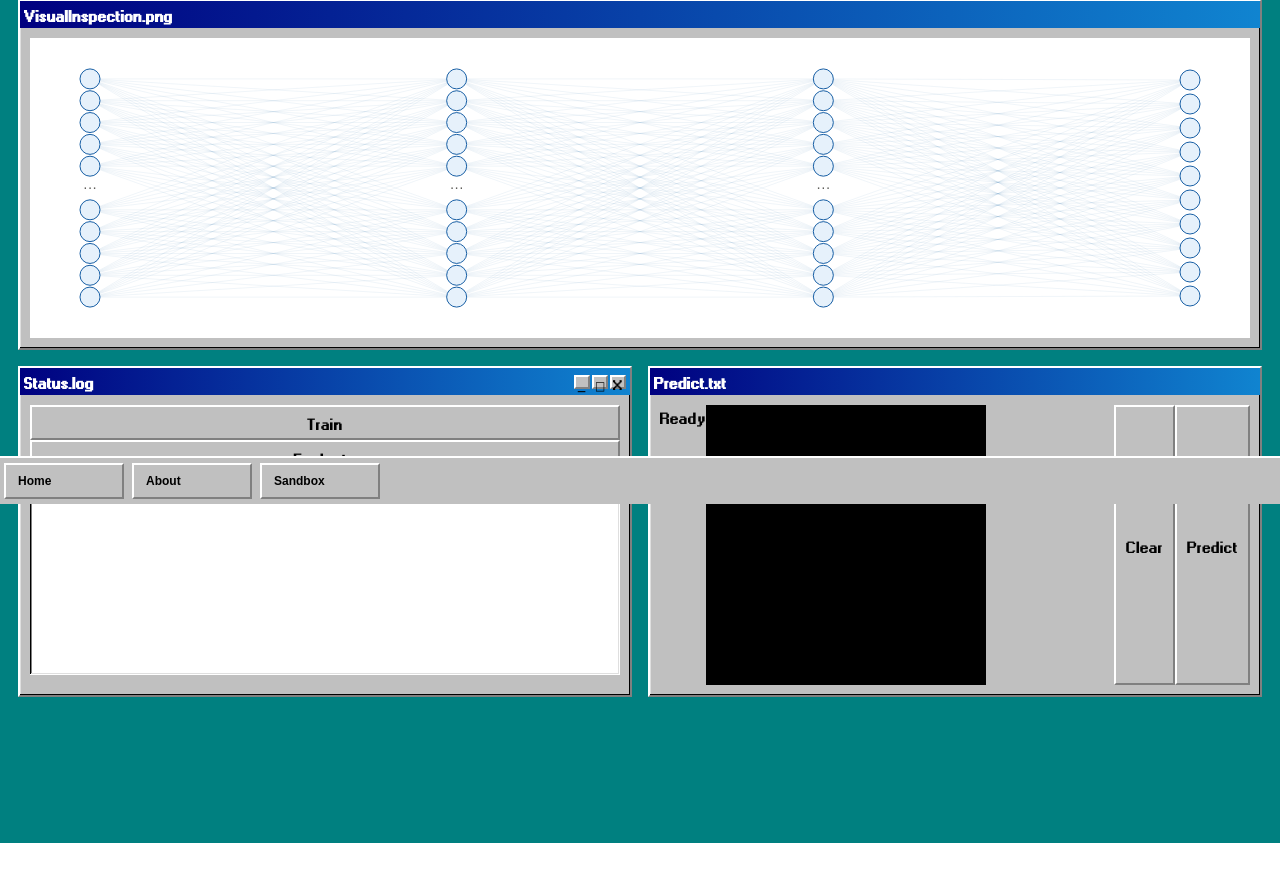
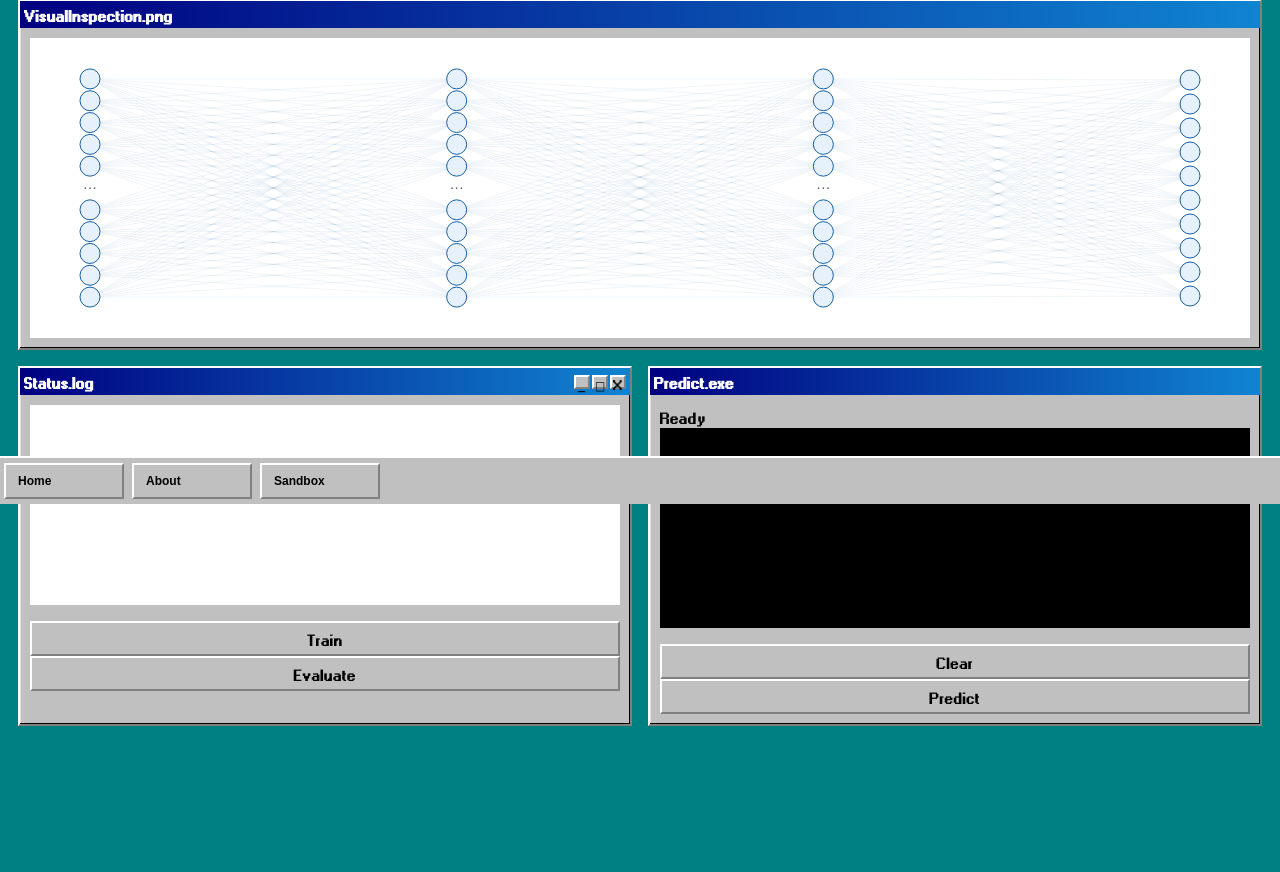
Before and after one commit to jwannamaker/neural-web-tool, a Flask app: page /sandbox/ in a window 1280 px wide. Shown: the part 296-1168 px from the top of the page. Before the commit the page ends 1139 px from the top, so only its background shows below. Run offline with Flask 3, Linux system fonts and the light colour scheme.

Commit message:
Styling changes, polishing for presentation

```diff
--- a/static/js/sandbox.js
+++ b/static/js/sandbox.js
@@ -290,7 +290,7 @@ function drawLossGraph(losses) {
 
     if (losses.length === 0) return;
 
-    const pad    = { top: 20, right: 20, bottom: 30, left: 50 };
+    const pad    = { top: 20, right: 20, bottom: 44, left: 64 };
     const graphW = W - pad.left - pad.right;
     const graphH = H - pad.top  - pad.bottom;
 
@@ -340,6 +340,22 @@ function drawLossGraph(losses) {
     lossCtx.lineTo(pad.left, pad.top + graphH);
     lossCtx.lineTo(pad.left + graphW, pad.top + graphH);
     lossCtx.stroke();
+
+    // Axis titles
+    lossCtx.fillStyle    = ELLIPSIS_COLOR;
+    lossCtx.font         = '12px sans-serif';
+
+    lossCtx.textAlign    = 'center';
+    lossCtx.textBaseline = 'bottom';
+    lossCtx.fillText('Epoch', pad.left + graphW / 2, H - 2);
+
+    lossCtx.save();
+    lossCtx.translate(12, pad.top + graphH / 2);
+    lossCtx.rotate(-Math.PI / 2);
+    lossCtx.textAlign    = 'center';
+    lossCtx.textBaseline = 'top';
+    lossCtx.fillText('Loss', 0, 0);
+    lossCtx.restore();
 
     // Loss line
     lossCtx.strokeStyle = NEURON_STROKE;
@@ -428,3 +444,4 @@ addLayerConfigRow(128, 'relu', false, false);
 addLayerConfigRow(64, 'relu', false, false);
 addLayerConfigRow(10, 'linear', false, true);
 drawNetwork([784, 128, 64, 10]);
+drawLossGraph([]);
--- a/static/style.css
+++ b/static/style.css
@@ -260,8 +260,7 @@ body {
     opacity: 0;
 }
 
-#network-canvas,
-#loss-canvas {
+.canvas-frame {
     display: block;
     width: 100%;
     background: var(--win-white);
@@ -271,7 +270,23 @@ body {
         inset -2px -2px 0 var(--win-light),
         inset 2px 2px 0 var(--win-dark);
     box-sizing: border-box;
+    pointer-events: none;
+    position: relative;
+}
+
+.canvas-frame > canvas {
+    display: block;
+    width: 100%;
+    pointer-events: auto;
 }
 
 #network-canvas { height: 300px; }
 #loss-canvas    { height: 200px; }
+
+#draw-canvas {
+    display: block;
+    max-width: 100%;
+    max-height: 200px;
+    width: auto;
+    height: auto;
+}
--- a/templates/sandbox.html
+++ b/templates/sandbox.html
@@ -78,7 +78,7 @@
     </div>
 
     <div class="window-content">
-        <canvas id="network-canvas"></canvas>
+        <div class="canvas-frame"><canvas id="network-canvas"></canvas></div>
     </div>
 </div>
 
@@ -88,26 +88,29 @@
         <div class="title-buttons"><button>_</button><button>□</button><button>X</button></div>
     </div>
 
-    <div class="window-content" style="display: row;">
+    <div class="window-content" style="display: flex; flex-direction: column;">
+        <div class="canvas-frame"><canvas id="loss-canvas"></canvas></div>
+        <hr>
+
         <button id="train-button">Train</button>
         <button id="evaluate-button">Evaluate</button>
+        <hr>
 
         <div id="progress-bar">
             {% for _ in range(12) %}
                 <div class="progress-block"></div>
             {% endfor %}
         </div>
-        <canvas id="loss-canvas"></canvas>
     </div>
 </div>
 
 
 <div class="window">
     <div class="window-title">
-        <span>Predict.txt</span>
+        <span>Predict.exe</span>
     </div>
 
-    <div class="window-content" style="display: flex;">
+    <div class="window-content" style="display: flex; flex-direction: column;">
         <div id="stats">
             <span id="status">Ready</span>
             <span id="accuracy-display"></span>
```
